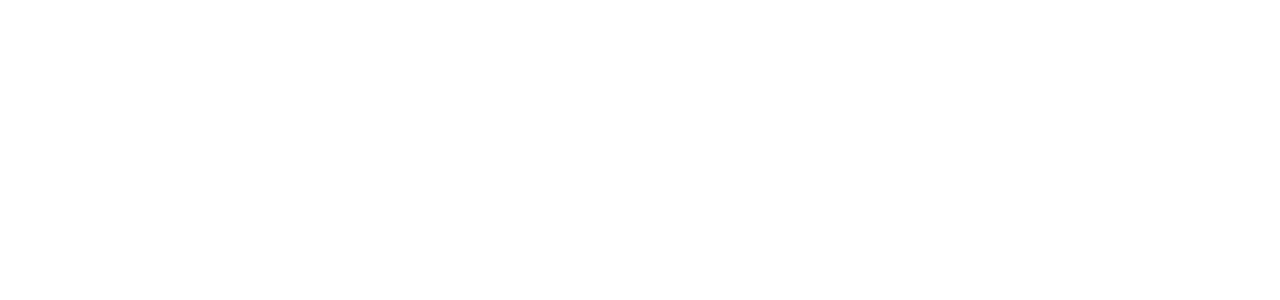
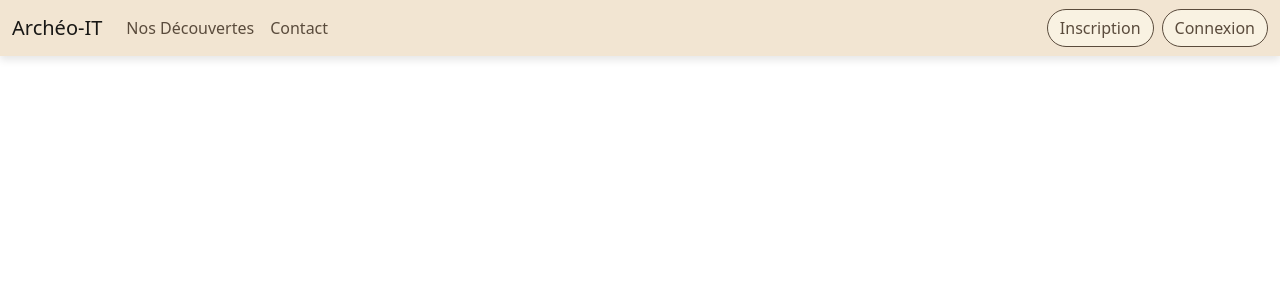
Before and after one commit to Kilian321/projet, a PHP site: page /ourDiscoveries.php in a window 1280 px wide. Before the commit the part shown is empty. Shown: the top 300 px of the page. Run offline with PHP 8.4, Linux system fonts and the light colour scheme.

Commit message:
mise a jour de la navbar

```diff
--- a/PHP/navbar.php
+++ b/PHP/navbar.php
@@ -28,10 +28,10 @@
                 <!-- Boutons alignés à droite -->
                 <ul class="navbar-nav ms-auto">
                     <li class="nav-item">
-                        <a class="btn btn-outline-primary mx-2" href="#">Inscription</a>
+                        <a class="btn btn-outline-primary mx-2" href="user-accounts/registration.php">Inscription</a>
                     </li>
                     <li class="nav-item">
-                        <a class="btn btn-primary" href="#">Connexion</a>
+                        <a class="btn btn-primary" href="user-accounts/connexion.php">Connexion</a>
                     </li>
                 </ul>
             </div>
--- a/PHP/ourDiscoveries.php
+++ b/PHP/ourDiscoveries.php
@@ -0,0 +1 @@
+<?php require_once "navbar.php"; ?>
--- a/PHP/user-accounts/registration.php
+++ b/PHP/user-accounts/registration.php
@@ -1,4 +1,4 @@
-<?php require_once "navbar.php"; ?>
+<?php require_once "../navbar.php"; ?>
 
 <!DOCTYPE html>
 <html lang="fr">
```
